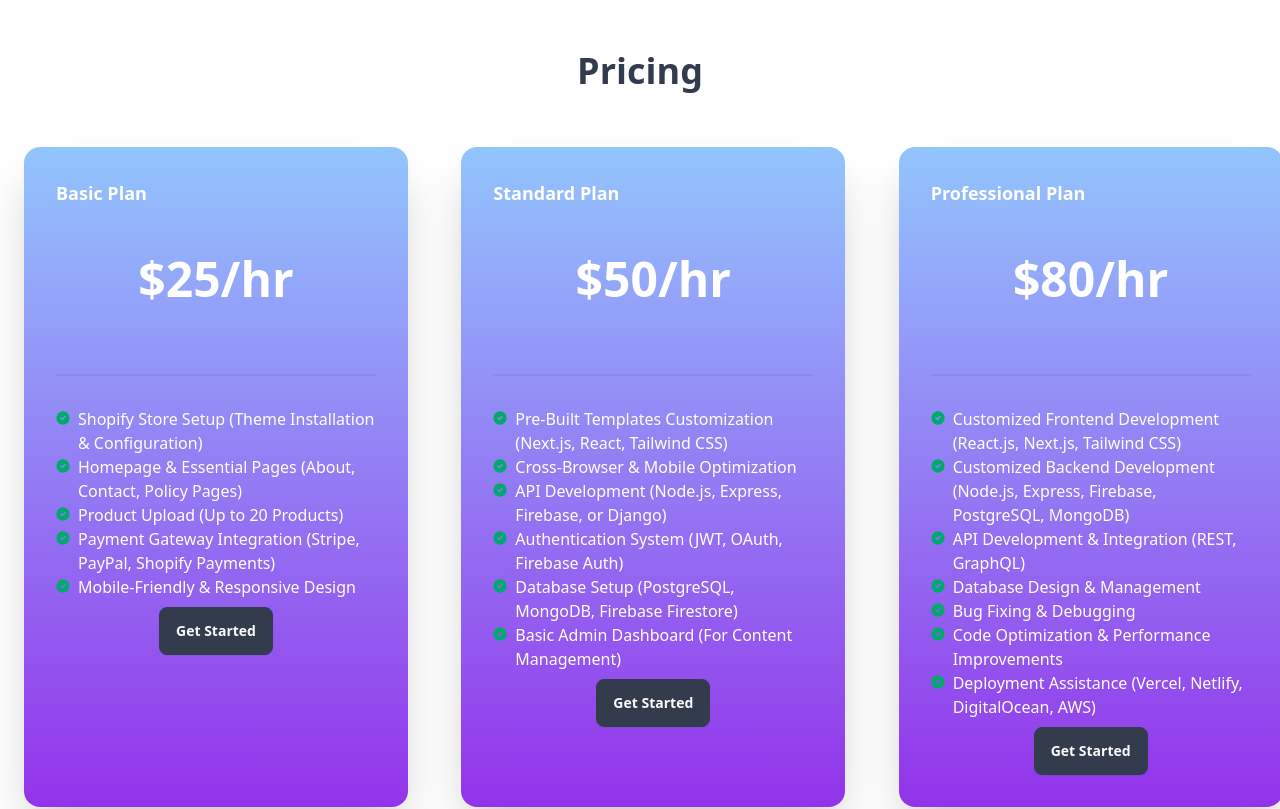
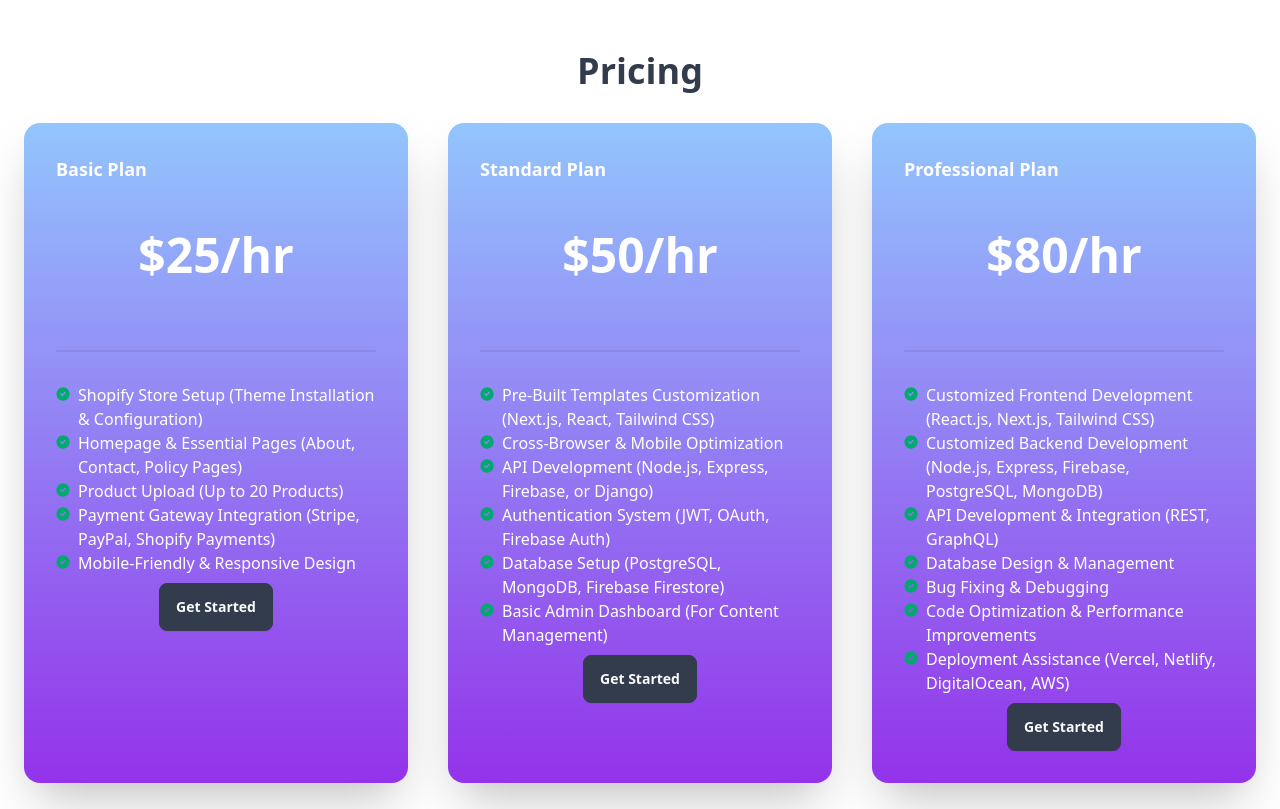
Before and after one commit to damienmagdangal/my-portfolio, a Next.js app: page / in a window 1280 px wide. Shown: the part 2280-3089 px from the top of the page. Built offline with nearby package versions, Linux system fonts and the light colour scheme.

Commit message:
fix margins and padding

```diff
--- a/app/components/PricingComponent/Pricing.tsx
+++ b/app/components/PricingComponent/Pricing.tsx
@@ -4,8 +4,8 @@ const PricingComponent = () => {
   return (
     <main className="py-10 my-20">
       <h1 className="text-4xl text-center mb-8 font-bold">Pricing</h1>
-      <div className="flex mx-auto p-6 items-center justify-center">
-        <div className="grid grid-cols-1 md:grid-cols-3 gap-20">
+      <div className="flex mx-auto items-center justify-center">
+        <div className="grid grid-cols-1 md:grid-cols-3 gap-10">
           {/*Card start*/}
           <div className="card bg-gradient-to-b from-blue-300 to-purple-600  text-secondary-content w-96 lg:hover:scale-110  transition-all duration-300 shadow-2xl mb-5">
             {/*Card body*/}
```
